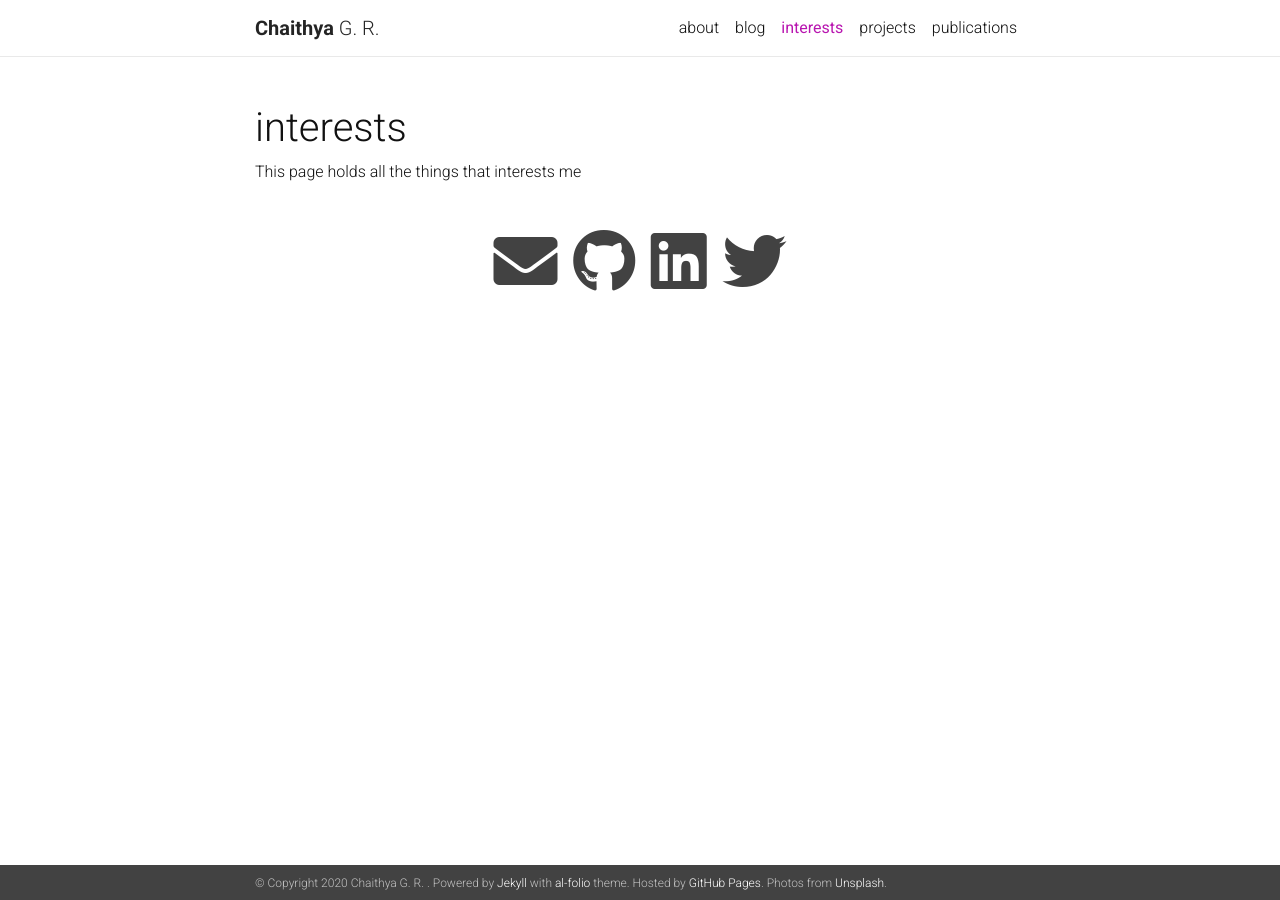
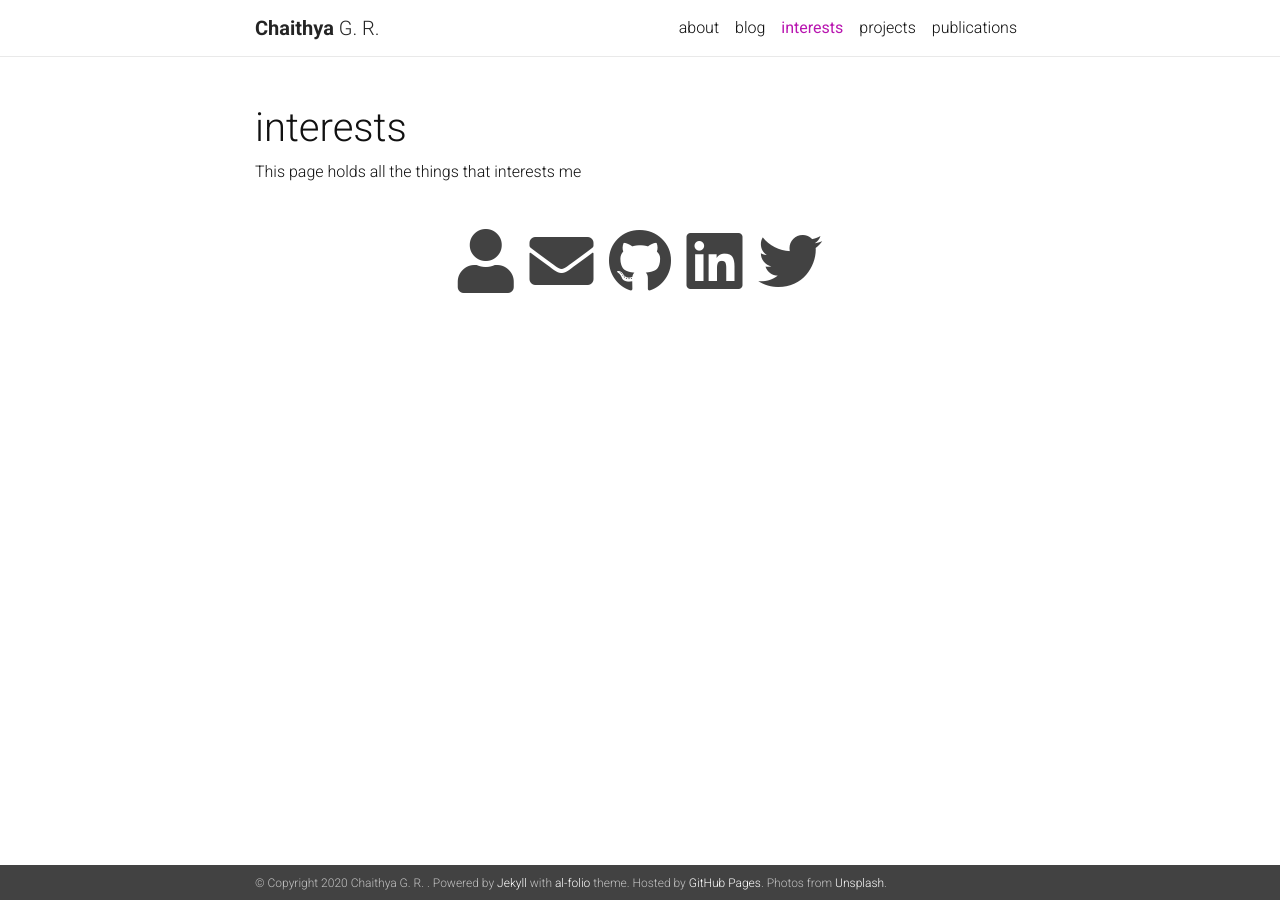
Before and after one commit to chaithyagr/chaithyagr.github.io, a Jekyll site: the page built from _pages/interests.md, in a window 1280 px wide. Built offline with Jekyll 4.4.1, drawn with Linux system fonts in a browser that asks for light colours; nearby versions of some CDN libraries; a style sheet for code colours, icons or effects is not loaded.

Commit message:
Add CV icon

```diff
--- a/_includes/social.html
+++ b/_includes/social.html
@@ -1,4 +1,5 @@
 <span class="contact-icon text-center">
+  <a href="https://github.com/chaithyagr/chaithyagr.github.io/raw/master/assets/docs/Professional_CV.pdf"><i class="fas fa-user"></i></a>
   <a href="mailto:{{ site.email | encode_email }}"><i class="fas fa-envelope"></i></a>
   {% if site.orcid_id %}<a href="https://orcid.org/{{ site.orcid_id }}" target="_blank" title="ORCID"><i class="ai ai-orcid"></i></a>{% endif %}
   {% if site.scholar_userid %}<a href="https://scholar.google.com/citations?user={{ site.scholar_userid }}" target="_blank" title="Google Scholar"><i class="ai ai-google-scholar"></i></a>{% endif %}
```
